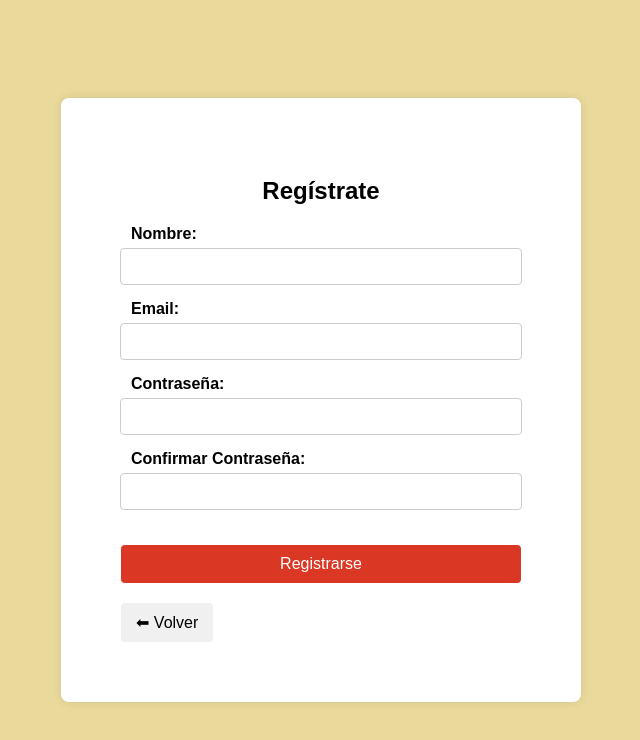
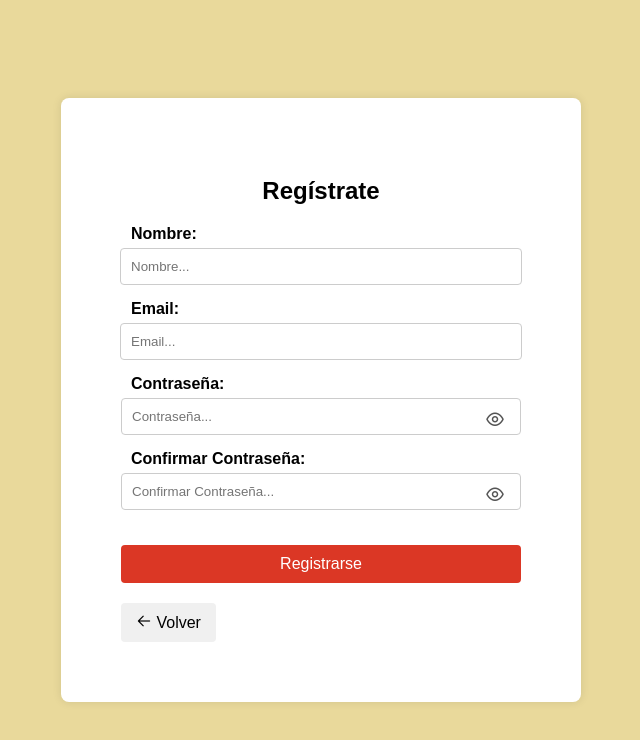
Before and after one commit to Snowbeast138/Global-web-db, a website: page frontend/sign_up.html in a window 1280 px wide. Shown: the whole page, without its empty margins (319-959 px from the left). Drawn offline with nearby package versions, Linux system fonts and the light colour scheme; some packages are replaced by stand-ins of ours; a script that the page names is missing.

Commit message:
Modified Style and togglepaws Log and sign

```diff
--- a/frontend/scripts/sign_up.script.js
+++ b/frontend/scripts/sign_up.script.js
@@ -14,6 +14,28 @@ document.addEventListener("DOMContentLoaded", function () {
         icon: "error",
         title: "Error",
         text: "❌ Las contraseñas no coinciden.",
+      });
+      return;
+    }
+
+    if (password.length < 8) {
+      Swal.fire({
+        icon: "error",
+        title: "Error",
+        text: "❌ La contraseña debe tener al menos 8 caracteres.",
+      });
+      return;
+    }
+
+    const hasNumber = /\d/.test(password);
+    const hasLetter = /[a-zA-Z]/.test(password);
+    const hasSpecial = /[^a-zA-Z0-9]/.test(password);
+
+    if (!hasNumber || !hasLetter || !hasSpecial) {
+      Swal.fire({
+        icon: "error",
+        title: "Error",
+        text: "❌ La contraseña debe contener al menos un número y una letra y un caracter especial.",
       });
       return;
     }
@@ -63,3 +85,18 @@ document.addEventListener("DOMContentLoaded", function () {
     }
   });
 });
+
+function togglePassword(inputId, button) {
+  const input = document.getElementById(inputId);
+  const icon = button.querySelector("i");
+
+  if (input.type === "password") {
+    input.type = "text";
+    icon.classList.remove("pi-eye");
+    icon.classList.add("pi-eye-slash");
+  } else {
+    input.type = "password";
+    icon.classList.remove("pi-eye-slash");
+    icon.classList.add("pi-eye");
+  }
+}
--- a/frontend/sign_up.html
+++ b/frontend/sign_up.html
@@ -5,23 +5,67 @@
     <meta name="viewport" content="width=device-width, initial-scale=1.0" />
     <title>Sign Up</title>
     <link rel="stylesheet" href="styles/sign_up.style.css" />
+    <link rel="stylesheet" href="https://unpkg.com/primeicons/primeicons.css" />
   </head>
   <body>
     <div class="login-container">
       <h2>Regístrate</h2>
       <form id="signup-form">
         <label for="name">Nombre:</label>
-        <input type="text" id="name" name="name" required />
+        <input
+          type="text"
+          id="name"
+          name="name"
+          required
+          placeholder="Nombre..."
+        />
         <label for="email">Email:</label>
-        <input type="text" id="email" name="email" required />
+        <input
+          type="text"
+          id="email"
+          name="email"
+          required
+          placeholder="Email..."
+        />
         <label for="password">Contraseña:</label>
-        <input type="password" id="password" name="password" required />
-        <label for="password">Confirmar Contraseña:</label>
-        <input type="password" id="confirm-password" name="password" required />
+        <div class="password-container">
+          <input
+            type="password"
+            id="password"
+            name="password"
+            placeholder="Contraseña..."
+            required
+          />
+          <button
+            type="button"
+            class="toggle-password"
+            onclick="togglePassword('password', this)"
+          >
+            <i class="pi pi-eye"></i>
+          </button>
+        </div>
+
+        <label for="confirm-password">Confirmar Contraseña:</label>
+        <div class="password-container">
+          <input
+            type="password"
+            id="confirm-password"
+            name="password"
+            placeholder="Confirmar Contraseña..."
+            required
+          />
+          <button
+            type="button"
+            class="toggle-password"
+            onclick="togglePassword('confirm-password', this)"
+          >
+            <i class="pi pi-eye"></i>
+          </button>
+        </div>
         <input type="submit" value="Registrarse" />
       </form>
       <button onclick="window.location.href='login.html'" class="back-button">
-        ⬅ Volver
+        <i class="pi pi-arrow-left"></i> Volver
       </button>
     </div>
     <script src="https://cdn.jsdelivr.net/npm/sweetalert2@11"></script>
--- a/frontend/styles/login.style.css
+++ b/frontend/styles/login.style.css
@@ -51,3 +51,34 @@ body {
     width: 200px;
     height: auto;
 }
+
+.password-container {
+    position: relative;
+    display: flex;
+    align-items: center;
+    width: 100%;
+}
+
+.password-container input {
+    width: 100%;
+    padding: 10px;
+    border: 1.5px solid #ccc;
+    border-radius: 4px;
+    padding-right: 40px; /* Espacio para el botón */
+}
+
+.password-container .toggle-password {
+    position: absolute;
+    right: 10px;
+    top: 45%;
+    transform: translateY(-55%);
+    background: none;
+    border: none;
+    cursor: pointer;
+    font-size: 18px;
+    color: #555;
+}
+
+.password-container .toggle-password i {
+    font-size: 20px;
+}
--- a/frontend/styles/sign_up.style.css
+++ b/frontend/styles/sign_up.style.css
@@ -82,3 +82,35 @@ body {
 .back-button:hover {
     background-color: #ddd;
 }
+
+
+.password-container {
+    position: relative;
+    display: flex;
+    align-items: center;
+    width: 100%;
+}
+
+.password-container input {
+    width: 100%;
+    padding: 10px;
+    border: 1.5px solid #ccc;
+    border-radius: 4px;
+    padding-right: 40px; /* Espacio para el botón */
+}
+
+.password-container .toggle-password {
+    position: absolute;
+    right: 10px;
+    top: 45%;
+    transform: translateY(-55%);
+    background: none;
+    border: none;
+    cursor: pointer;
+    font-size: 18px;
+    color: #555;
+}
+
+.password-container .toggle-password i {
+    font-size: 20px;
+}
```
Also changed, not shown: frontend/login.html (+11 -1 lines), frontend/scripts/login.script.js (+15 -0 lines).
